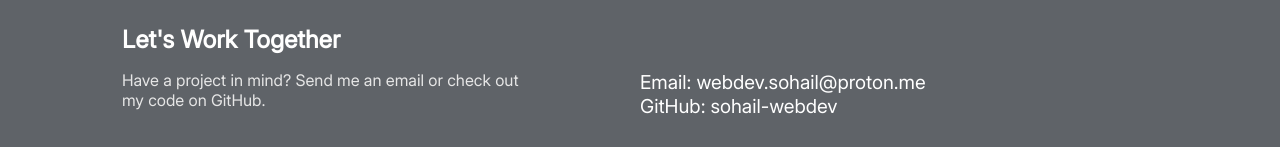
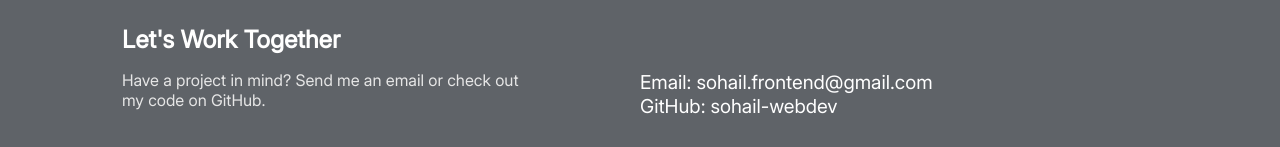
Before and after one commit to sohail-webdev/portfolio, a React (Vite) app: page / in a window 1280 px wide. Shown: the part 1435-1582 px from the top of the page. Built offline with nearby package versions, Linux system fonts and the light colour scheme.

Commit message:
update contact email

```diff
--- a/src/components/Contact.jsx
+++ b/src/components/Contact.jsx
@@ -8,9 +8,9 @@ const Contact = ({ ref }) => {
             Have a project in mind? <span>Send me an email or check out my code on GitHub.</span>
           </p>
           <div className="footer-links">
-            <a href="mailto:webdev.sohail@proton.me" rel="noopener noreferrer">
+            <a href="mailto:sohail.frontend@gmail.com" rel="noopener noreferrer">
               <label>
-                Email: <span>webdev.sohail@proton.me</span>
+                Email: <span>sohail.frontend@gmail.com</span>
               </label>
             </a>
             <a href="https://github.com/sohail-webdev/" rel="noopener noreferrer" target="_blank">
```
